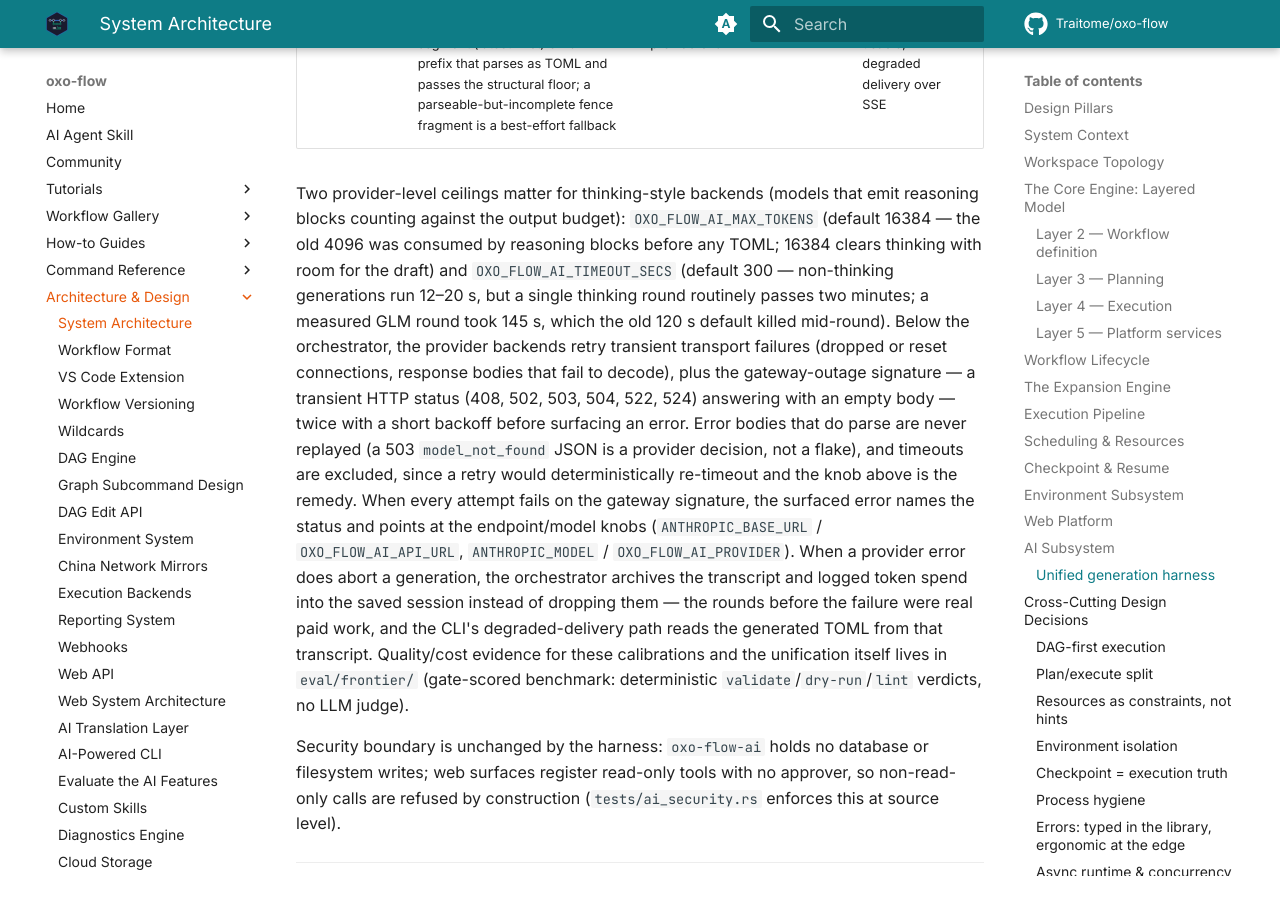
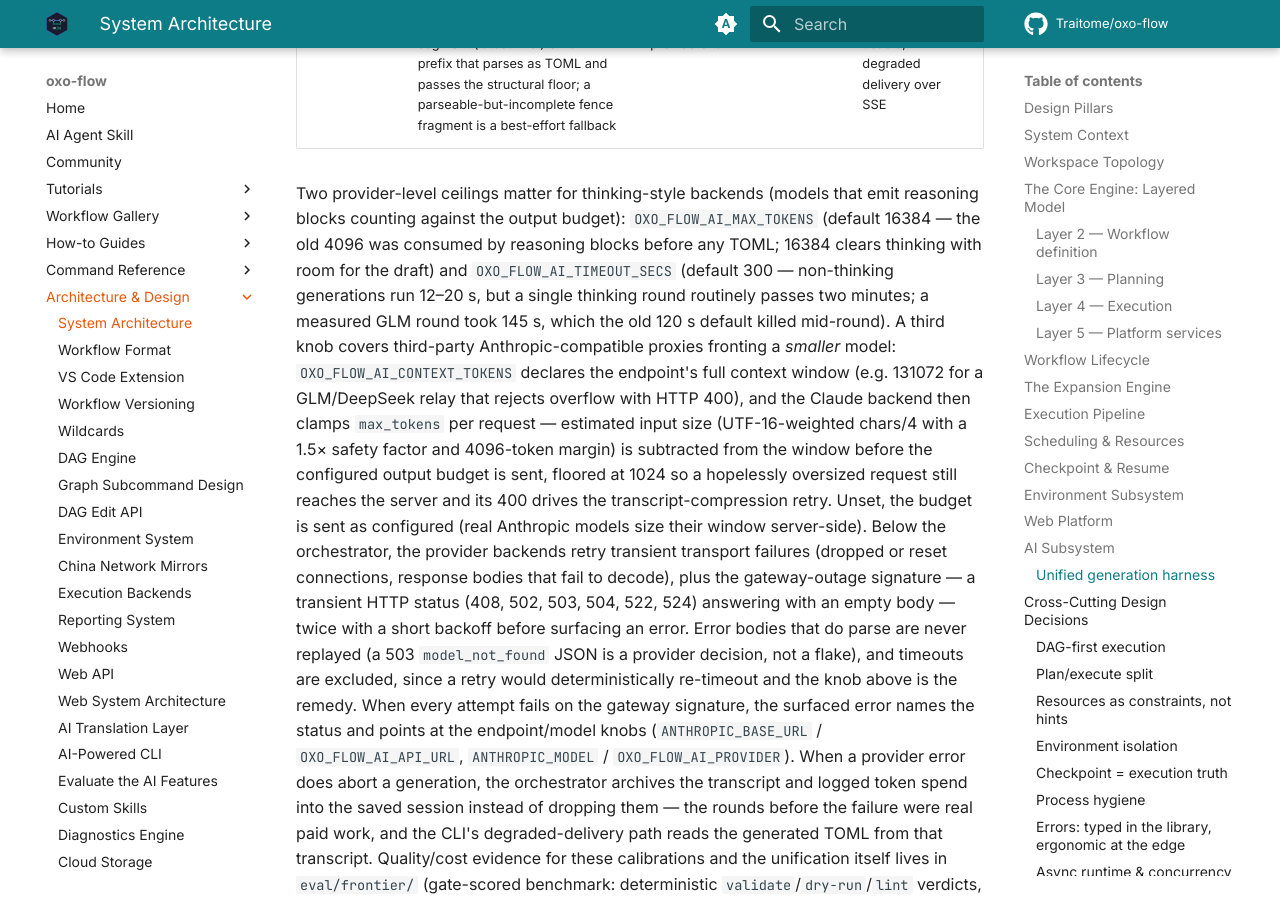
Before and after one commit to Traitome/oxo-flow, an MkDocs documentation site: the page built from docs/guide/src/reference/architecture.md, in a window 1280 px wide and 900 px high, scrolled down 18485 px. Built offline with MkDocs 1.6.1 and Material for MkDocs 9.7.7, drawn with Linux system fonts in a browser that asks for light colours; comment, search, counter and statistics services are not loaded; the version menu is left out.

Commit message:
docs: document OXO_FLOW_AI_CONTEXT_TOKENS adaptive output-budget clamp
Co-Authored-By: Claude Code <noreply@anthropic.com>

```diff
--- a/docs/guide/src/reference/architecture.md
+++ b/docs/guide/src/reference/architecture.md
@@ -605,7 +605,17 @@ draft) and
 `OXO_FLOW_AI_TIMEOUT_SECS` (default 300 — non-thinking generations run
 12–20 s, but a single thinking round routinely passes two minutes; a
 measured GLM round took 145 s, which the old 120 s default killed
-mid-round). Below the orchestrator, the
+mid-round). A third knob covers third-party Anthropic-compatible proxies
+fronting a *smaller* model: `OXO_FLOW_AI_CONTEXT_TOKENS` declares the
+endpoint's full context window (e.g. 131072 for a GLM/DeepSeek relay that
+rejects overflow with HTTP 400), and the Claude backend then clamps
+`max_tokens` per request — estimated input size (UTF-16-weighted chars/4
+with a 1.5× safety factor and 4096-token margin) is subtracted from the
+window before the configured output budget is sent, floored at 1024 so a
+hopelessly oversized request still reaches the server and its 400 drives
+the transcript-compression retry. Unset, the budget is sent as configured
+(real Anthropic models size their window server-side). Below the
+orchestrator, the
 provider backends retry transient transport failures (dropped or
 reset connections, response bodies that fail to decode), plus the
 gateway-outage signature — a transient HTTP status (408, 502, 503,
```
Also changed, not shown: AGENTS.md (+1 -0 lines), docs/guide/src/reference/ai-cli.md (+1 -0 lines).
